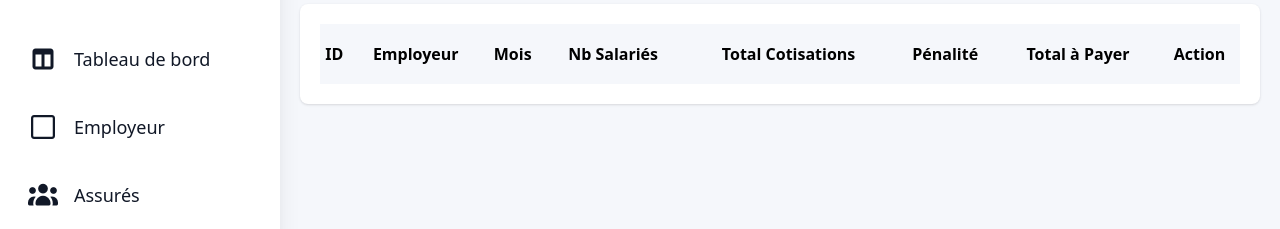
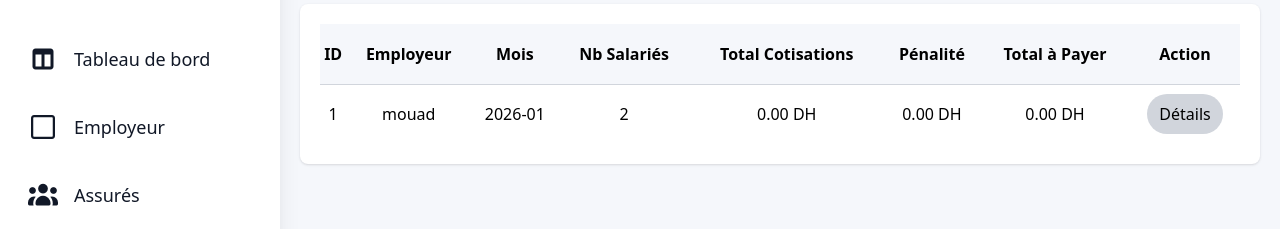
Before and after one commit to Mouad-MCH/e-Social-Systems, a website built with Vite: page declarations.html in a window 1280 px wide. Shown: the part 132-361 px from the top of the page. Built offline with nearby package versions, Linux system fonts and the light colour scheme.

Commit message:
fix index.html and adding dfaulte value to declaration.js

```diff
--- a/index.html
+++ b/index.html
@@ -3,7 +3,9 @@
   <head>
     <meta charset="UTF-8" />
     <link rel="icon" type="image/svg+xml" href="/vite.svg" />
-    <meta name="viewport" content="width=device-width, initial-scale=1.0" />
+    <!-- <meta name="viewport" content="width=device-width, initial-scale=1.0" />
+      -->
+    <meta http-equiv="refresh" content="0; url=/dashboard.html" />
     <link rel="stylesheet" href="src/assets/styles/main.css">
     <title>e-social-systems</title>
   </head>
--- a/src/data/declaration.js
+++ b/src/data/declaration.js
@@ -1,2 +1,19 @@
 
-export const declarations = [];
+export const declarations = [
+    {
+        id: 12345357543,
+        employeurId: 1770288629315,
+        salaries: [
+            {
+                assureId: 1770289179448,
+                saliar: 233
+            },
+            {
+                assureId: 1770289179222,
+                saliar: 2330
+            }
+        ],
+        month: "2026-01",
+        declaredAt: '2026-02-10'
+    }
+];
```
